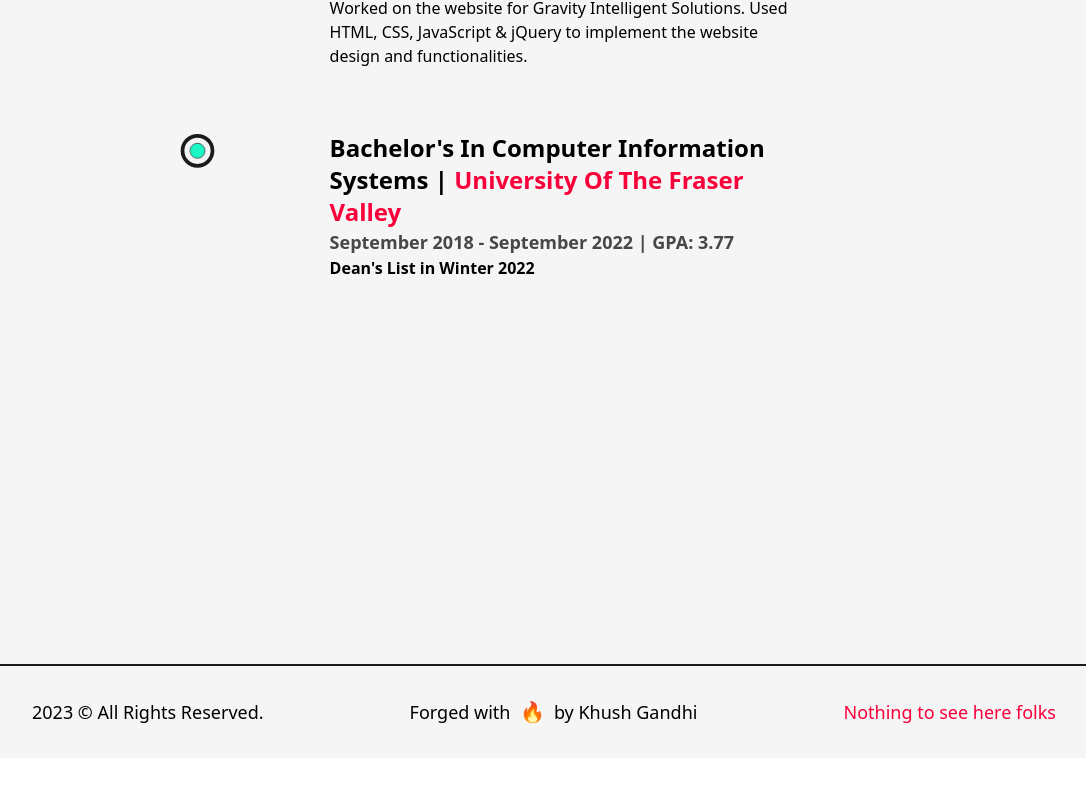
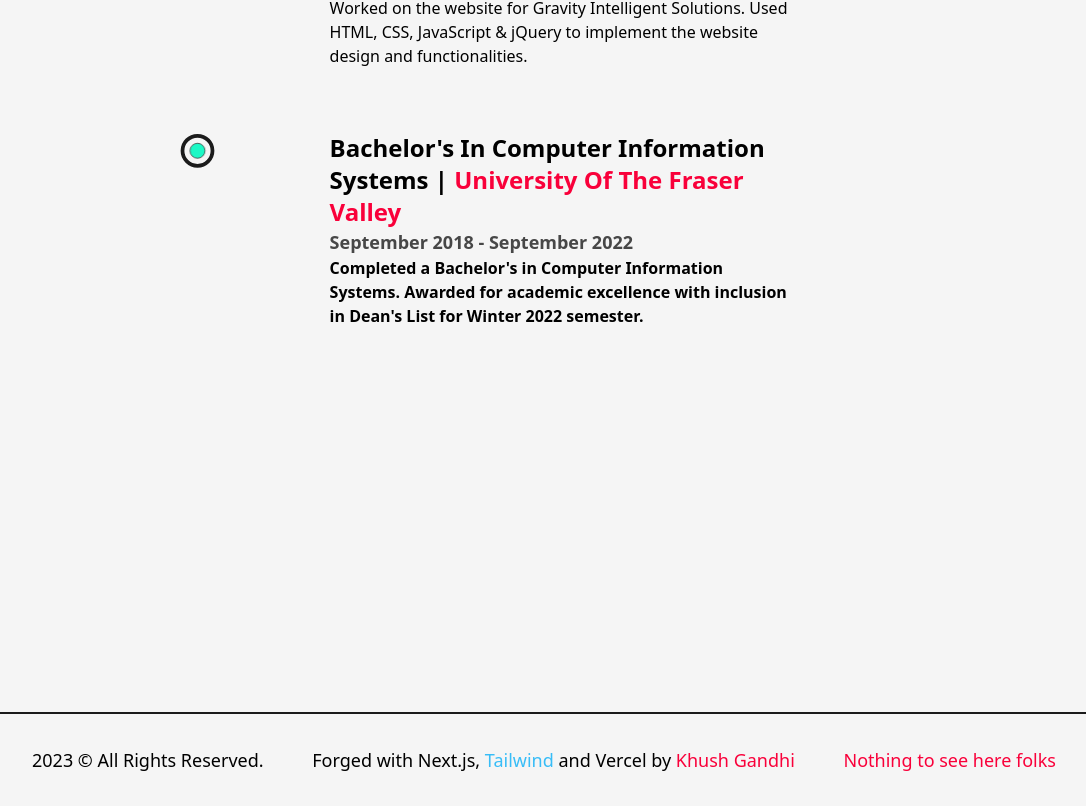
Before and after one commit to lapislazuli21/Portfolio_Website, a Next.js app: page /about in a window 1280 px wide. Shown: the part 3460-4266 px from the top of the page, without its empty margins (96-1182 px from the left). Before the commit the page ends 4218 px from the top, so only its background shows below. Built offline with nearby package versions, Linux system fonts and the light colour scheme.

Commit message:
Edited footer text and college exp

```diff
--- a/src/components/Experience.js
+++ b/src/components/Experience.js
@@ -22,7 +22,7 @@ const Details = ({position, workplace, website, time, work}) => {
     )
 }
 
-const EdDetails = ({type, place, info, time, gpa}) => {
+const EdDetails = ({type, place, info, time}) => {
 
     const ref = useRef(null)
 
@@ -32,7 +32,7 @@ const EdDetails = ({type, place, info, time, gpa}) => {
             <motion.div initial={{y:50}} whileInView={{y:0}} transition={{duration:0.5, type:"spring"}} >
                 <h3 className="capitalize font-bold text-2xl sm:text-xl xs:text-lg">{type}&nbsp;|&nbsp;<span className="text-primary dark:text-secondary">{place}</span></h3>
                 <span className="capitalize text-lg font-semibold text-dark/80 dark:text-light/80 xs:text-sm">
-                    {time} | GPA:&nbsp;{gpa}
+                    {time}
                 </span>
                 <p className="font-semibold w-full md:text-sm">
                     {info}
@@ -64,7 +64,7 @@ const Experience = () => {
                 website='https://www.gravityintel.com/home/' work='Developed an ecommerce mobile app using Flutter for both Android & iOS platforms. Integrated multiple APIs for authentication, shipments & cart functionalities. Designed the app from scratch.'/>
                 <Details position='Freelance Web Developer' workplace='Gravity Intelligent Solutions' time='February 2021 - April 2021'
                 website='https://www.gravityintel.com/home/' work='Worked on the website for Gravity Intelligent Solutions. Used HTML, CSS, JavaScript & jQuery to implement the website design and functionalities.'/>
-                <EdDetails type="Bachelor's in Computer Information Systems" place="University of the Fraser Valley" gpa="3.77" time="September 2018 - September 2022" info="Dean's List in Winter 2022"/>
+                <EdDetails type="Bachelor's in Computer Information Systems" place="University of the Fraser Valley" time="September 2018 - September 2022" info="Completed a Bachelor's in Computer Information Systems. Awarded for academic excellence with inclusion in Dean's List for Winter 2022 semester."/>
             </ul>
         </div>
     </div>
--- a/src/components/Footer.js
+++ b/src/components/Footer.js
@@ -8,7 +8,7 @@ const Footer = () => {
         <Layout className='py-8 flex items-center justify-between dark:text-light lg:flex-col lg:py-6'>
             <span>{new Date().getFullYear()} &copy; All Rights Reserved.</span>
             <div className='flex items-center lg:py-2'>
-                Forged with<span className='text-xl px-1 sm:px-0 sm:text-base'>&nbsp;&#x1F525;&nbsp;</span> by&nbsp; <Link href="/about">Khush Gandhi</Link>
+                Forged with<span className=''>&nbsp;Next.js,</span><span className='text-[#38BDF7]'>&nbsp;Tailwind</span> <span className=''>&nbsp;and Vercel&nbsp;</span>by&nbsp; <Link href="/about" className='text-primary dark:text-secondary'>Khush Gandhi</Link>
             </div>
             <Link href="/" className='text-primary dark:text-secondary'>Nothing to see here folks</Link>
         </Layout>
```
